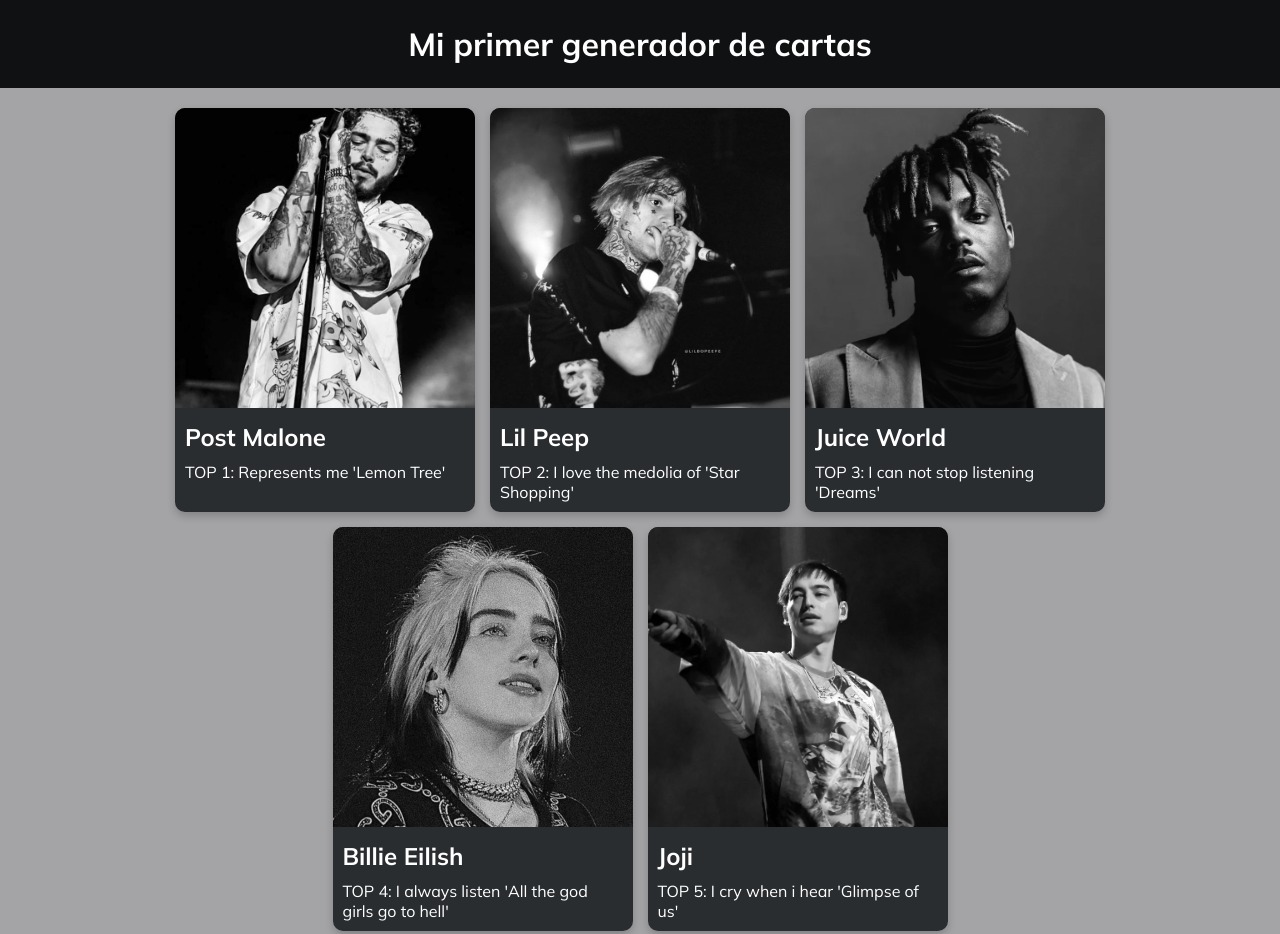
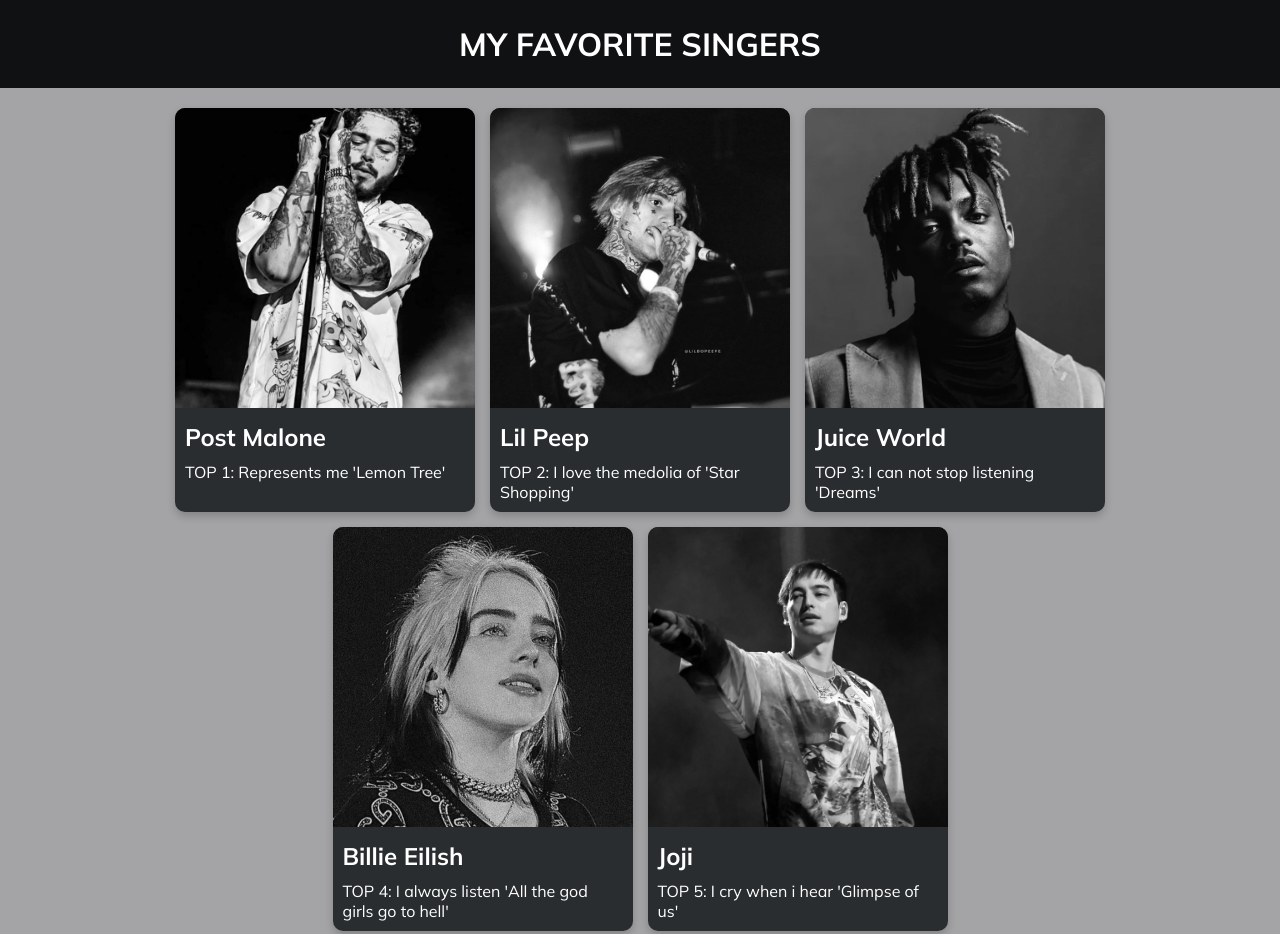
Before and after one commit to MiniDonny/My-Favorite-Singers, a plain HTML site: page index.html in a window 1280 px wide. Shown: the top 934 px of the page. Drawn offline with Linux system fonts and the light colour scheme.

Commit message:
Up Favicon and change title

```diff
--- a/index.html
+++ b/index.html
@@ -3,10 +3,8 @@
 <head>
     <meta charset="UTF-8">
     <meta name="viewport" content="width=device-width, initial-scale=1.0">
-
     <!-- link favicon -->
-    <link rel="shortcut icon" href="./imagenes/favicon.png" type="image/x-icon">
-
+    <link rel="icon" type="image/png" href="./imagenes/icon-musica.png">
     <!-- link a css -->
     <link rel="stylesheet" href="./styles.css">
     <!-- Recuerda cambiar el título del sitio web -->
@@ -15,7 +13,7 @@
 <body>
     <header> <!-- Etiqueta semantica de encabezado -->
         <!-- No te olvides de ponerle un encabezado a tu sitio web -->
-        <h1>Mi primer generador de cartas</h1>
+        <h1>MY FAVORITE SINGERS</h1>
     </header>
     <main>
         <section class="listadoCartas">
--- a/styles.css
+++ b/styles.css
@@ -40,7 +40,6 @@ header, footer{
 }
 
 
-
 .listadoCartas {
     display: flex;
     flex-wrap: wrap;
```
Also changed, not shown: imagenes/icon-musica.png (added).
